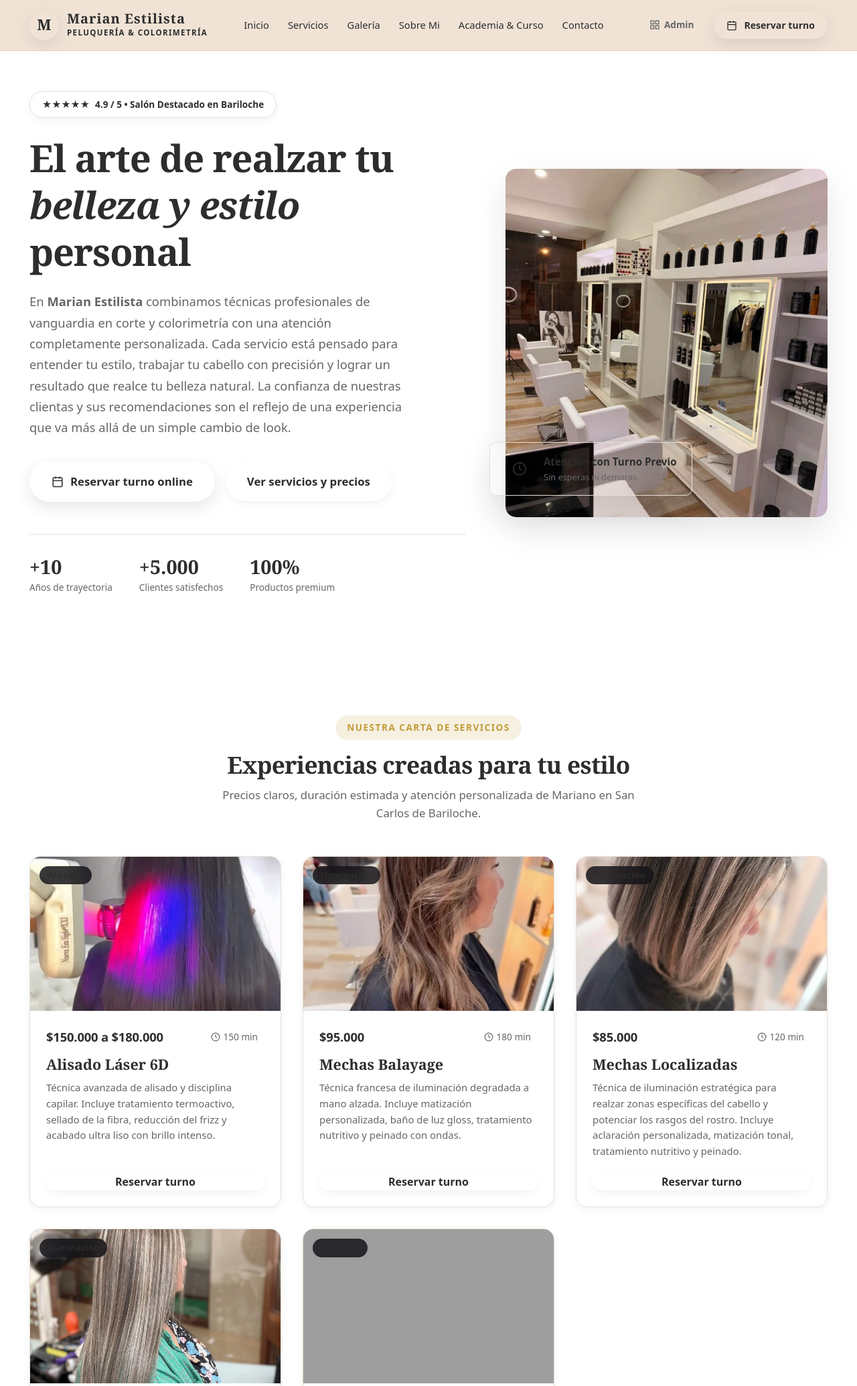
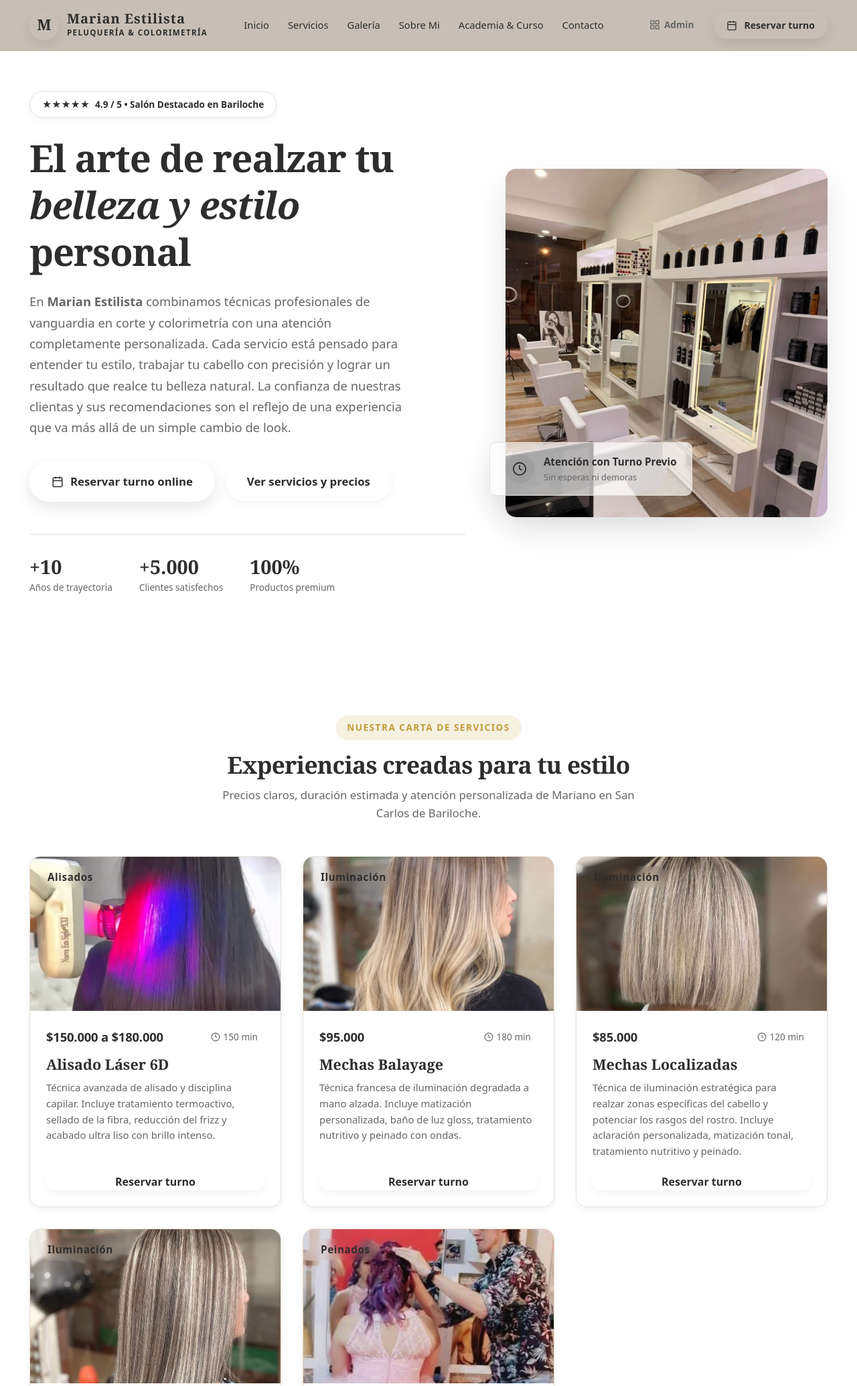
Before and after one commit to PueblaTL/Peluqueria_Marian_Estilista, a PHP site: page / in a window 1280 px wide. Shown: the top 2069 px of the page at 67% size. Run offline with PHP 8.4, Linux system fonts and the light colour scheme; grey boxes are pictures that could not be loaded.

Commit message:
agregado de imagenes de servicio y correccion de estilos

```diff
--- a/css/styles.css
+++ b/css/styles.css
@@ -703,7 +703,6 @@
 }
 
 /* --- 5. HEADER & NAVBAR --- */
-
 .site-header {
   position: fixed;
   top: 0;
@@ -713,7 +712,7 @@
   z-index: 1000;
   transition: all var(--transition-normal);
   /* Un tono beige/champagne más oscuro y cálido en lugar de blanco translúcido */
-  background-color: rgba(221, 190, 160, 0.432);
+  background-color: rgba(156, 142, 127, 0.562);
   backdrop-filter: blur(14px);
   -webkit-backdrop-filter: blur(14px);
   border-bottom: 1px solid rgba(179, 107, 0, 0.15);
@@ -721,7 +720,7 @@
 
 .site-header.scrolled {
   /* Más oscuro y opaco al hacer scroll */
-  background-color: rgba(221, 186, 150, 0.397);
+  background-color: rgba(170, 151, 151, 0.171);
   box-shadow: 0 4px 20px rgba(18, 10, 7, 0.12);
   height: 72px;
 }
@@ -955,7 +954,7 @@
   position: absolute;
   bottom: 30px;
   left: -24px;
-  background-color: var(--white);
+  background-color: rgba(255, 255, 255, 0.658);
   padding: 16px 22px;
   border-radius: var(--radius-md);
   box-shadow: var(--shadow-lg);
@@ -1043,13 +1042,13 @@
   position: absolute;
   top: 14px;
   left: 14px;
-  background-color: rgba(22, 21, 25, 0.85);
+  background-color: var(--color-gold);
   backdrop-filter: blur(6px);
-  color: var(--white);
+  color: var(--color-black-soft);
   padding: 4px 12px;
   border-radius: var(--radius-full);
-  font-size: 0.75rem;
-  font-weight: 600;
+  font-size: 0.95rem;
+  font-weight: 800;
   letter-spacing: 0.04em;
 }
 
@@ -1071,7 +1070,7 @@
   font-family: var(--font-sans);
   font-size: 1.15rem;
   font-weight: 700;
-  color: var(--primary-dark);
+  color: var(--color-gold-light);
   letter-spacing: -0.01em;
 }
 
@@ -1351,7 +1350,7 @@
 
   padding: 16px 18px;
 
-  background: rgba(18, 18, 18, 0.78);
+  background: rgba(255, 255, 255, 0.658);
   backdrop-filter: blur(8px);
 
   border: 1px solid rgba(255, 255, 255, 0.12);
@@ -1649,9 +1648,7 @@
   margin-top: 30px;
   padding: 24px;
 
-  background: linear-gradient(145deg,
-      rgba(197, 168, 128, 0.08),
-      rgba(255, 255, 255, 0.02));
+  background: rgba(197, 168, 128, 0.08);
 
   border: 1px solid rgba(197, 168, 128, 0.18);
   border-radius: var(--radius-lg);
@@ -1714,6 +1711,7 @@
   display: inline-flex;
   justify-content: center;
   align-items: center;
+  background-color: #0e9640;
 
   width: 100%;
   min-height: 54px;
--- a/index.html
+++ b/index.html
@@ -197,7 +197,7 @@
         <!-- Servicio 2: Mechas Balayage -->
         <article class="service-card">
           <div class="service-img-wrap">
-            <img src="assets/images/mechas_balayage.webp" alt="Mechas Balayage" class="service-img" />
+            <img src="assets/images/mechas_balayage_2.png" alt="Mechas Balayage" class="service-img" />
             <span class="service-category-badge">Iluminación</span>
           </div>
           <div class="service-body">
@@ -225,7 +225,7 @@
         <!-- Servicio 3: Mechas Localizadas -->
         <article class="service-card">
           <div class="service-img-wrap">
-            <img src="assets/images/mechas_localizadas.webp" alt="Mechas Localizadas" class="service-img" />
+            <img src="assets/images/mechas_localizadas_2.png" alt="Mechas Localizadas" class="service-img" />
             <span class="service-category-badge">Iluminación</span>
           </div>
           <div class="service-body">
@@ -254,7 +254,7 @@
         <!-- Servicio 4: Mechas Babylight -->
         <article class="service-card">
           <div class="service-img-wrap">
-            <img src="assets/images/mechas_babylight_2.webp" alt="Mechas Babylight" class="service-img" />
+            <img src="assets/images/mechas_babylight_2.jpg" alt="Mechas Babylight" class="service-img" />
             <span class="service-category-badge">Iluminación</span>
           </div>
           <div class="service-body">
@@ -283,8 +283,7 @@
         <!-- Servicio 5: Peinados para Eventos -->
         <article class="service-card service-card--featured">
           <div class="service-img-wrap">
-            <img src="https://images.unsplash.com/photo-1527799820374-dcf8d9d4a388?auto=format&fit=crop&w=800&q=80"
-              alt="Peinados para Eventos" class="service-img" />
+            <img src="assets/images/peinados_1.jpeg" alt="Peinados para Eventos" class="service-img" />
             <span class="service-category-badge">Peinados</span>
           </div>
           <div class="service-body">
```
Also changed, not shown: other parts of index.html (+11 -22 lines), assets/images/alisado_6d_3.jpeg (added), assets/images/cortes_1.jpg (added), assets/images/cortes_1.webp (renamed from assets/images/mechas_localizadas.webp), assets/images/foto_curso.jpg (added), assets/images/mechas_babylight_2.jpg (added), assets/images/mechas_balayage_2.png (added), assets/images/mechas_localizadas_2.png (added), assets/images/peinados_1.jpeg (added), assets/images/peinados_2.jpeg (added), assets/images/peinados_3.jpeg (added).
